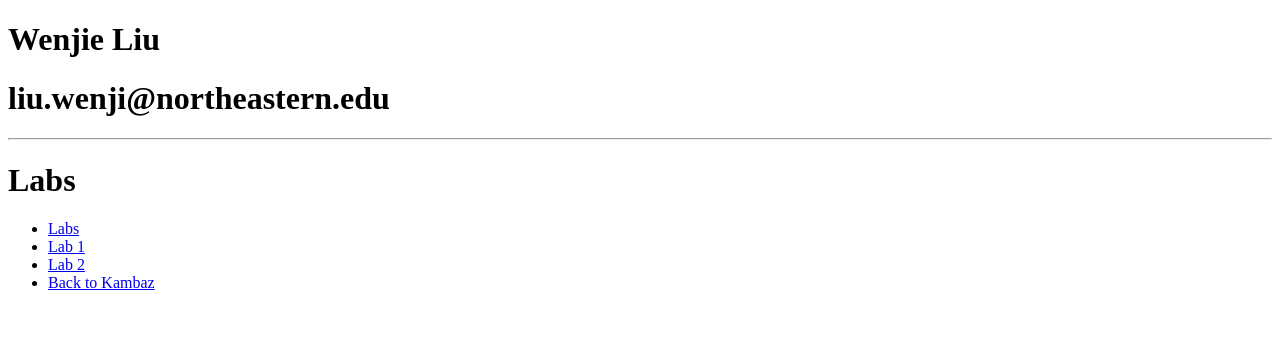
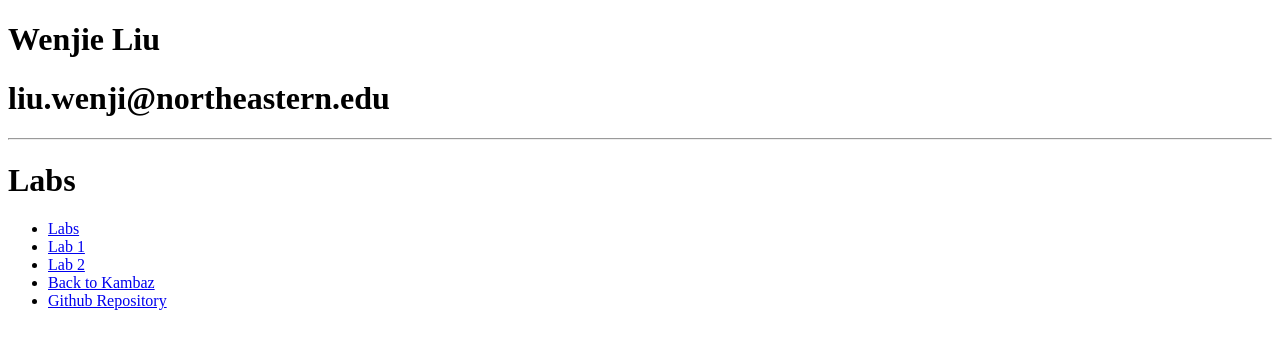
Before and after one commit to David-the-happy-piglet/kambaz-react-web-app, a React (Vite) app: page /#/Labs in a window 1280 px wide. Shown: the top 348 px of the page. Built offline with nearby package versions, Linux system fonts and the light colour scheme.

Commit message:
add github link

```diff
--- a/src/Labs/TOC.tsx
+++ b/src/Labs/TOC.tsx
@@ -6,6 +6,8 @@
             <li><Link to="/Labs/Lab1" id="wd-a1"> Lab 1 </Link></li>
             <li><Link to="/Labs/Lab2" id="wd-a2"> Lab 2 </Link></li>
             <li><Link to="/Kambaz" id="wd-a3"> Back to Kambaz </Link></li>
+            <li><a href="https://github.com/David-the-happy-piglet/kambaz-react-web-app/tree/a1"
+                id="wd-github-link" target="_blank">Github Repository</a></li>
         </ul >
     );
 }
```
